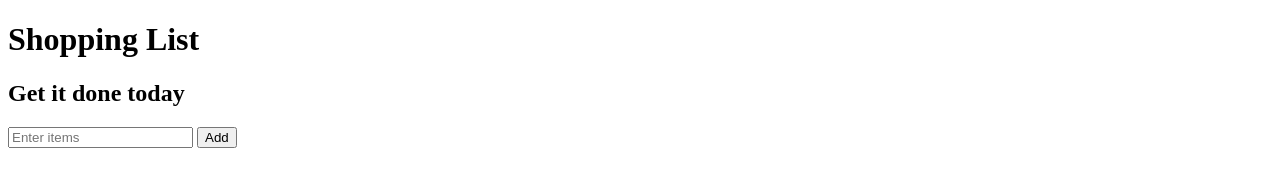
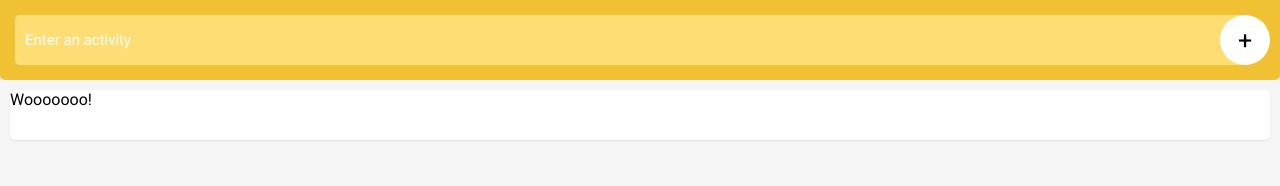
Before and after one commit to gustavvopenna/todo_app, a plain HTML site: page index.html in a window 1280 px wide. Drawn offline with Linux system fonts and the light colour scheme.

Commit message:
Changing interface

```diff
--- a/index.html
+++ b/index.html
@@ -2,16 +2,30 @@
 <html>
 <head>
 	<title>DOM EVENTS</title>
+	<!-- Google Font -->
+	<link href="https://fonts.googleapis.com/css?family=Roboto:400,500,700" rel="stylesheet">
+
+	<!-- Awesome Icons -->
+	<link rel="stylesheet" href="https://use.fontawesome.com/releases/v5.3.1/css/all.css" integrity="sha384-mzrmE5qonljUremFsqc01SB46JvROS7bZs3IO2EmfFsd15uHvIt+Y8vEf7N7fWAU" crossorigin="anonymous">
+
+	<!-- Stylesheets -->
+	<link rel="stylesheet" type="text/css" href="reset.min.css">
 	<link rel="stylesheet" type="text/css" href="style.css">
+
 </head>
+
 <body>
-	<h1>Shopping List</h1>
-	<h2>Get it done today</h2>
-	<input id="userinput" type="text" placeholder="Enter items">
-	<button id="enter">Add</button>
-	<ul class="parent_list">
+	<!-- <h1>Shopping List</h1>
+	<h2>Get it done today</h2> -->
+	<header>
+		<input id="userinput" type="text" placeholder="Enter an activity">
+		<button id="enter">+</button>
+	</header>
 
+	<ul class="todo">
+		<li>Wooooooo!</li>
 	</ul>
+
 	<script type="text/javascript" src="script.js"></script>
 </body>
 </html>
--- /dev/null
+++ b/reset.min.css
@@ -0,0 +1 @@
+html,body,div,span,applet,object,iframe,h1,h2,h3,h4,h5,h6,p,blockquote,pre,a,abbr,acronym,address,big,cite,code,del,dfn,em,img,ins,kbd,q,s,samp,small,strike,strong,sub,sup,tt,var,b,u,i,center,dl,dt,dd,ol,ul,li,fieldset,form,label,legend,table,caption,tbody,tfoot,thead,tr,th,td,article,aside,canvas,details,embed,figure,figcaption,footer,header,hgroup,menu,nav,output,ruby,section,summary,time,mark,audio,video{margin:0;padding:0;border:0;vertical-align:baseline}article,aside,details,figcaption,figure,footer,header,hgroup,menu,nav,section{display:block}body,html{width:100%;height:100%}body{-webkit-font-smoothing:antialiased;-moz-font-smoothing:antialiased;-moz-osx-font-smoothing:grayscale;-webkit-text-size-adjust:none;margin:0;padding:0;font-family:"Helvetica Neue",Helvetica,Arial,sans-serif}ol,ul{list-style:none}hr{border:0;height:1px;background:#ccc}blockquote,q{quotes:none}blockquote:before,blockquote:after,q:before,q:after{content:'';content:none}table{border-collapse:collapse;border-spacing:0}*{margin:0;padding:0;list-style:none;box-sizing:border-box}html,input,select,textarea,button,a{-webkit-tap-highlight-color:rgba(0,0,0,0)}
--- a/script.js
+++ b/script.js
@@ -14,7 +14,8 @@ function createListElement() {
 	input.value = ("");
 	//-- Create Delete Button --//
 	var button = document.createElement("button");
-	button.appendChild(document.createTextNode("Delete"));
+	button.classList.add("fa", "fa-trash-alt");
+	// button.appendChild(document.createTextNode("Delete"));
 	li.appendChild(button);
 	button.onclick = removeParent;
 }
--- a/style.css
+++ b/style.css
@@ -1,3 +1,88 @@
 .done {
 	text-decoration: line-through;
 }
+
+body {
+	background: rgb(245, 245, 245);
+	padding: 80px 0 0 0;
+}
+
+body, input, button {
+	font-family: 'Roboto', sans-serif;
+}
+
+header {
+	width: 100%;
+	height: 80px;
+	position: fixed;
+	padding: 15px;
+	top: 0;
+	/*z-index: 5;*/
+	background-color: rgba(240, 189, 31, 0.9);
+	border-color: #F0BD1F;
+	border-bottom-right-radius: 5px;
+	border-bottom-left-radius: 5px;
+}
+
+header input {
+	font-size: 15px;
+	width: 100%;
+	height: 50px;
+	background-color: rgb(255, 221, 117);
+	float: left;
+	color: rgba(255, 255, 255, 0.8);
+	text-indent: 10px;
+	border-width: 0px;
+	border-top-left-radius: 5px;
+	border-bottom-left-radius: 5px;
+	border-top-right-radius: 25px;
+	border-bottom-right-radius: 25px;
+	box-shadow: none;
+	outline: none;
+	cursor: auto;
+}
+
+header input::-webkit-input-placeholder {
+	color: rgb(255, 255, 255);
+}
+
+header button {
+	font-size: 25px;
+	font-weight: 100;
+	position: fixed;
+	right: 10px;
+	float: right;
+	background-color: rgb(255, 255, 255);
+	width: 50px;
+	height: 50px;
+	border-radius: 25px;
+	border: 0px;
+	cursor: pointer;
+}
+
+ul.todo {
+	width: 100%;
+	float: left;
+	padding: 10px;
+}
+
+ul.todo li {
+	width: 100%;
+	height: 50px;
+	float: left;
+	margin-bottom: 5px;
+	background: #fff;
+	border-radius: 5px;
+	box-shadow: 0px 1px 2px rgba(44, 62, 80, 0.10);
+}
+
+ul.todo li button {
+	float: right;
+	padding-right: 10px;
+	padding-top: 10px;
+}
+
+.fa-trash-alt {
+	font-size: 30px;
+	border: 0px;
+}
```
